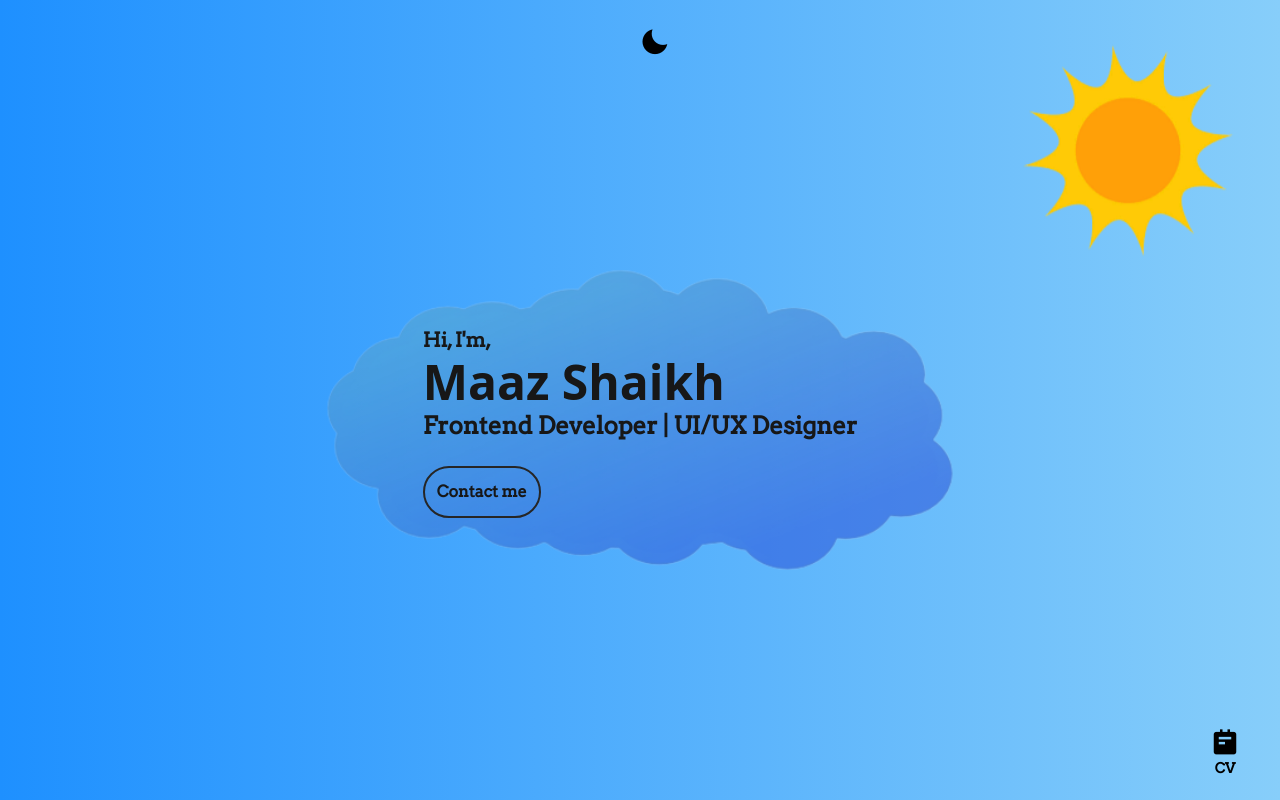
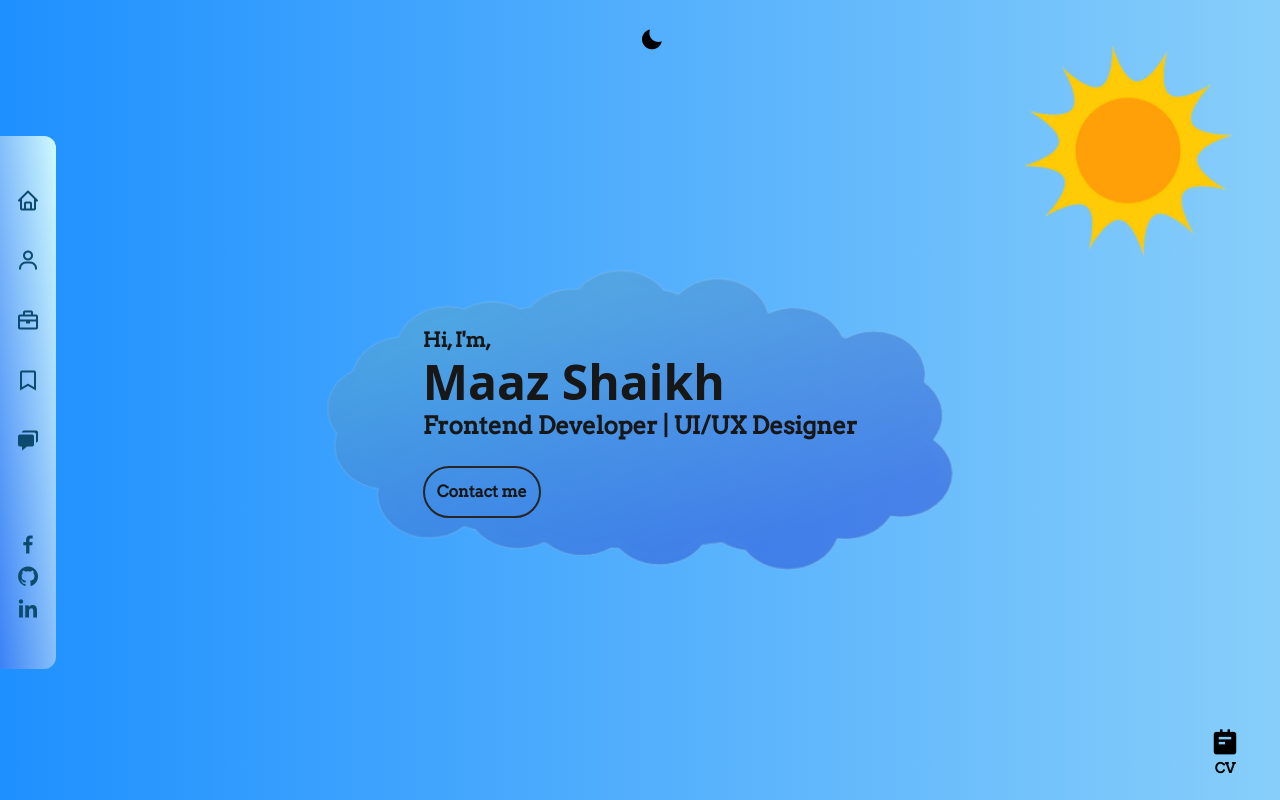
Before and after one commit to maazshaikh7/portfolio, a React (Vite) app: page / in a window 1280 px wide. Shown: the top 800 px of the page. Built offline with nearby package versions, Linux system fonts and the light colour scheme.

Commit message:
Added navbar UI for large screens

```diff
--- a/src/components/Navbar.jsx
+++ b/src/components/Navbar.jsx
@@ -5,16 +5,16 @@ function Navbar(props) {
   return (
     <>
       <nav
-        className={`fixed  pt-8 w-2/3 md:w-1/2 top-0 lg:hidden rounded-r-xl bg-gradient-to-tr ${
+        className={`fixed  pt-8 lg:p-0 lg:m-0 w-2/3 md:w-1/2 lg:w-min top-0 lg:top-[17vh] lg:left-0 rounded-r-xl bg-gradient-to-tr ${
           props.mode == "light"
             ? "from-blue-500 to-cyan-100"
             : "from-blue-900 to-violet-900 "
-        } min-h-full overflow-hidden duration-700 z-10 ${
-          props.navDisplay ? "" : "-translate-x-full"
+        } min-h-full lg:min-h-0 lg:h-2/3 lg:flex lg:items-center overflow-hidden duration-700 z-10 ${
+          props.navDisplay ? "" : "-translate-x-full lg:translate-x-0"
         }`}
       >
         <div className="container">
-          <div className="data relative py-4 md:py-14 mx-10">
+          <div className="data lg:hidden relative py-4 md:py-14 mx-10">
             <div
               className={`mask justify-center items-end ${
                 props.mode === "light" ? "text-sky-900" : "text-cyan-200"
@@ -35,39 +35,39 @@ function Navbar(props) {
           <ul
             className={`navlist font-bold text-sm ${
               props.mode === "light" ? "text-sky-900" : "text-cyan-200"
-            } list-none w-18 mt-8 flex flex-col  text-center space-y-7`}
+            } list-none w-18 mt-8 lg:m-4 lg:p-0  flex flex-col  text-center lg:text-left space-y-7`}
           >
             <li className="navItem">
               <Link to="/" className="navLink">
                 <i className="bx bx-home hidden md:inline"></i>
-                <p>Home</p>
+                <p className="lg:hidden">Home</p>
               </Link>
             </li>
             <li className="navItem">
               <Link to="/about" className="navLink">
                 <i className="bx bx-user hidden md:inline"></i>
-                <p>About Me</p>
+                <p className="lg:hidden">About Me</p>
               </Link>
             </li>
             <li className="navItem">
               <Link to="/portfolio" className="navLink">
                 <i className="bx bx-briefcase hidden md:inline"></i>
-                <p>Portfolio</p>
+                <p className="lg:hidden">Portfolio</p>
               </Link>
             </li>
             <li className="navItem">
               <Link to="/skills" className="navLink">
                 <i className="bx bx-bookmark hidden md:inline"></i>
-                <p>Skills</p>
+                <p className="lg:hidden">Skills</p>
               </Link>
             </li>
             <li className="navItem">
               <Link to="/contact" className="navLink">
                 <i className="bx bxs-chat hidden md:inline"></i>
-                <p>Contact Me</p>
+                <p className="lg:hidden">Contact Me</p>
               </Link>
             </li>
-            <ul className="socials flex justify-center p-7">
+            <ul className="socials flex justify-center lg:text-left lg:flex-col p-7 lg:p-0 lg:pt-10">
               <li>
                 <a
                   className="bx bxl-facebook cursor-pointer hover:text-3xl"
--- a/src/styles/tailwind.css
+++ b/src/styles/tailwind.css
@@ -1,23 +1,24 @@
-
 @tailwind base;
 @tailwind components;
 
-*{
-    font-family: 'Arvo', serif;
-    /* border: 2px solid red; */
+* {
+  font-family: "Arvo", serif;
+  /* border: 2px solid red; */
 }
-.navLink{
-    @apply hover:text-xl rounded-xl hover:text-black duration-300
+
+.navLink {
+  @apply hover:text-lg lg:hover:text-lg rounded-xl hover:text-black duration-300;
 }
-.bx{
-    @apply text-3xl pr-2 translate-y-1 hover:opacity-75 duration-100
+.bx {
+  @apply text-2xl pr-2 lg:p-0 translate-y-1 hover:opacity-75 duration-100;
 }
 @tailwind utilities;
 
-.ulul li{
-    @apply hover:underline
+.ulul li {
+  @apply hover:underline;
 }
 
-input, textarea{
-    @apply hover:border-sky-700 border-2
+input,
+textarea {
+  @apply hover:border-sky-700 border-2;
 }
```
